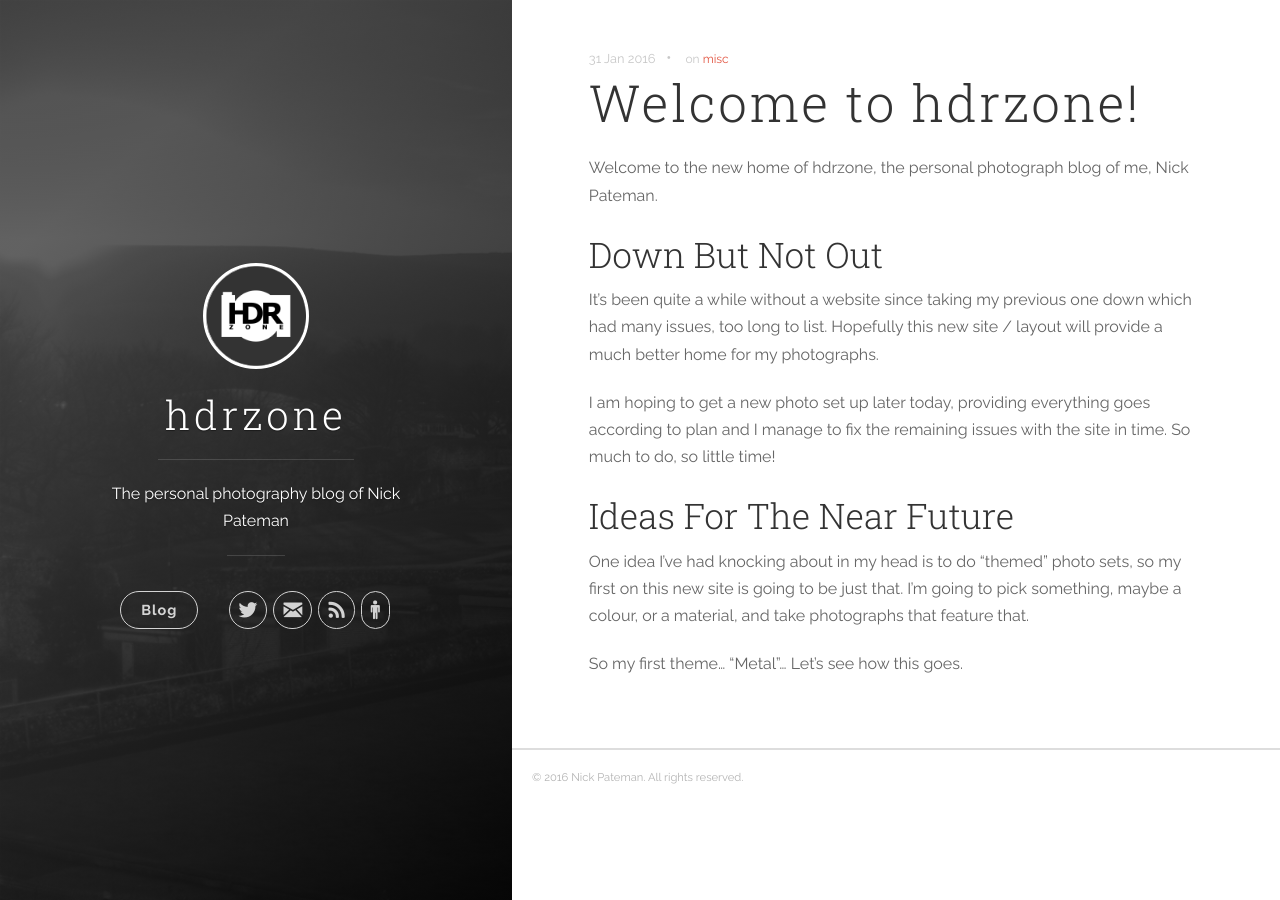
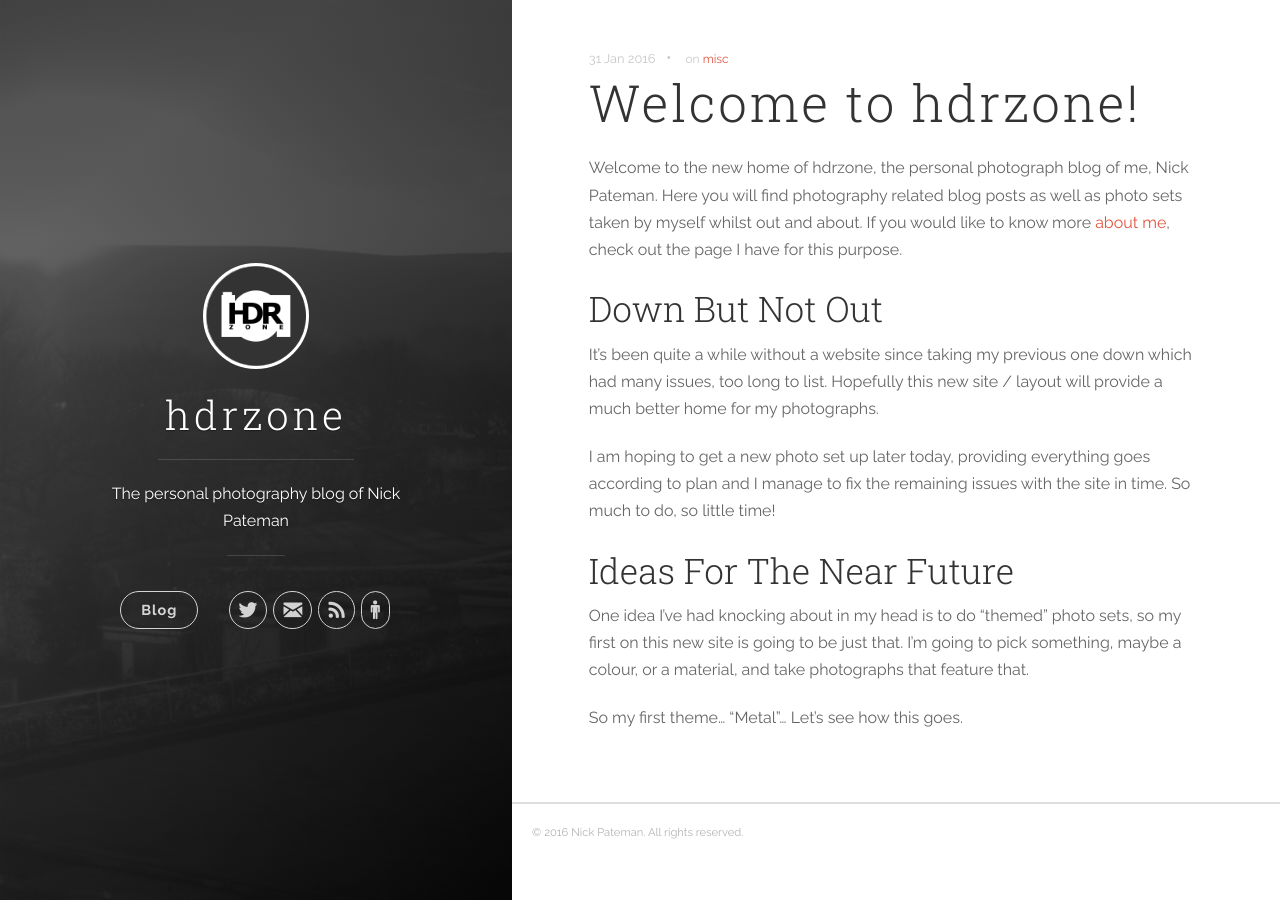
Before and after one commit to devoctomy/hdrzone.co.uk, a Jekyll site: the page built from _posts/2016-01-31-welcome.markdown, in a window 1280 px wide. Built offline with Jekyll 4.4.1, drawn with Linux system fonts in a browser that asks for light colours; nearby versions of some CDN libraries.

Commit message:
Added more to welcome page.

```diff
--- a/_posts/2016-01-31-welcome.markdown
+++ b/_posts/2016-01-31-welcome.markdown
@@ -7,7 +7,7 @@ tags: [misc]
 postimage: /images/posts/cottage.jpg
 ---
 
-Welcome to the new home of hdrzone, the personal photograph blog of me, Nick Pateman.
+Welcome to the new home of hdrzone, the personal photograph blog of me, Nick Pateman.  Here you will find photography related blog posts as well as photo sets taken by myself whilst out and about.  If you would like to know more [about me](/about), check out the page I have for this purpose.
 
 ## Down But Not Out
 
```
